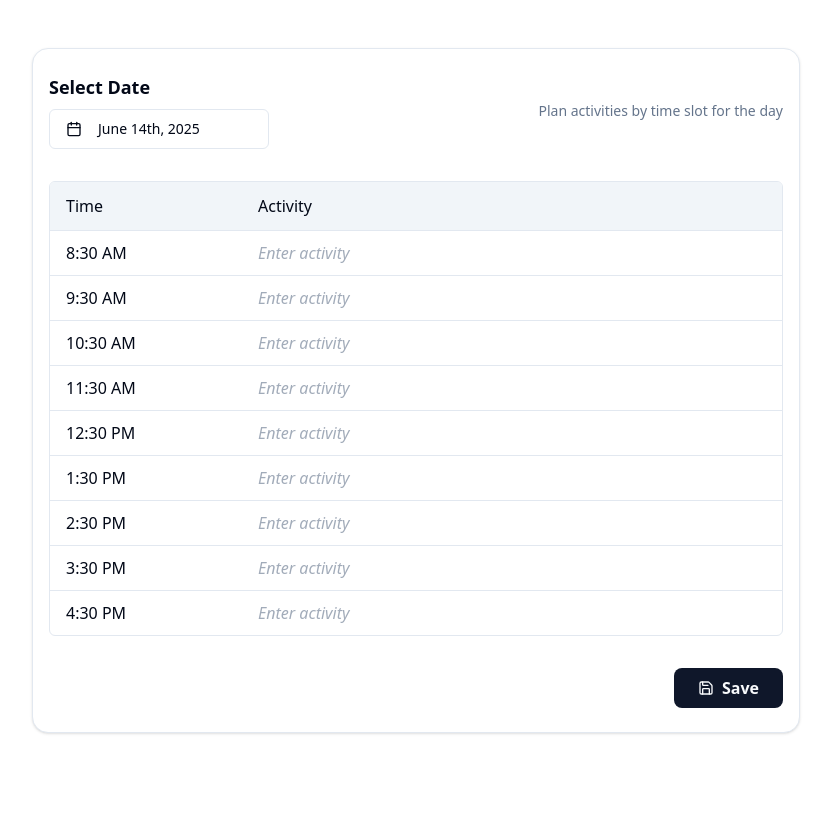
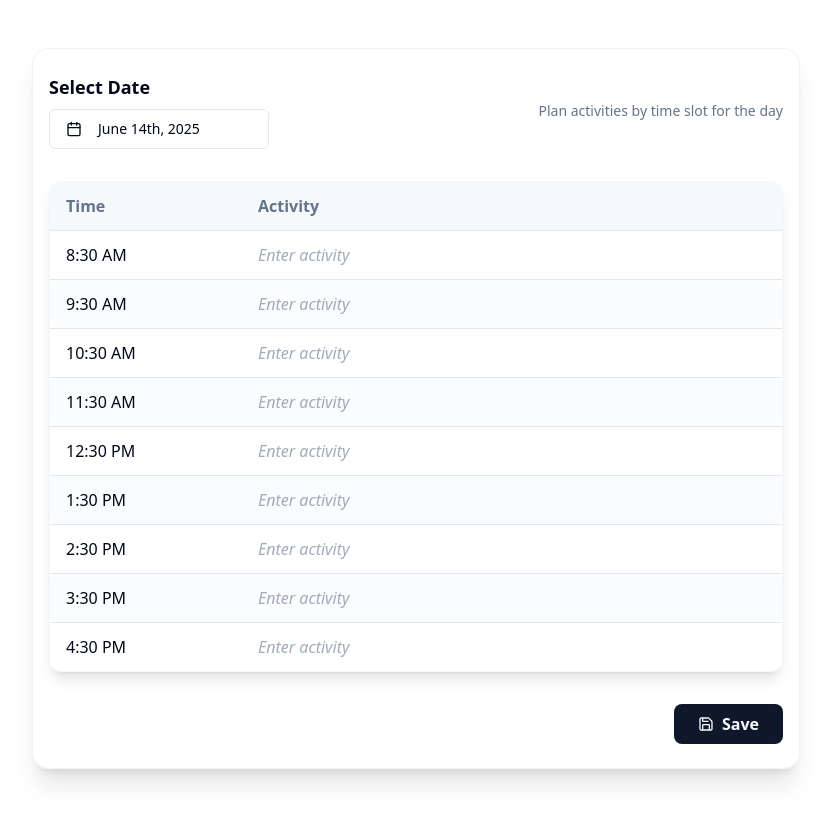
Before and after one commit to prudhvicharan06/mentor-time-scribe, a React (Vite) app: page / in a window 1280 px wide. Shown: the whole page, without its empty margins (224-1055 px from the left). Built offline with nearby package versions, Linux system fonts and the light colour scheme.

Commit message:
Improve table appearance and handle edge cases.

```diff
--- a/src/components/MentorWorkflow.tsx
+++ b/src/components/MentorWorkflow.tsx
@@ -7,6 +7,16 @@ import { Calendar } from "@/components/ui/calendar";
 import { Button } from "@/components/ui/button";
 import { Popover, PopoverContent, PopoverTrigger } from "@/components/ui/popover";
 import { toast } from "@/hooks/use-toast";
+
+// import shadcn/ui table components
+import {
+  Table,
+  TableHeader,
+  TableBody,
+  TableRow,
+  TableHead,
+  TableCell,
+} from "@/components/ui/table";
 
 // Helper: generate time slots given start/end/interval in minutes
 function generateDefaultTimeSlots() {
@@ -44,7 +54,6 @@ export default function MentorWorkflow() {
 
   // Save: show toast with result (could be replaced by API call)
   const handleSave = () => {
-    // Data to save: date + entries
     toast({
       title: "Workflow Saved",
       description: (
@@ -56,7 +65,7 @@ export default function MentorWorkflow() {
   };
 
   return (
-    <div className="w-full max-w-3xl mx-auto mt-12 mb-12 px-4 py-6 bg-card rounded-2xl shadow border">
+    <div className="w-full max-w-3xl mx-auto mt-12 mb-12 px-4 py-6 bg-card rounded-2xl shadow-xl border border-muted animate-fade-in">
       {/* Date Picker */}
       <div className="flex flex-col md:flex-row md:items-center md:justify-between gap-4 mb-8">
         <div>
@@ -90,27 +99,34 @@ export default function MentorWorkflow() {
         <span className="text-sm text-muted-foreground mt-1 md:mt-0">Plan activities by time slot for the day</span>
       </div>
 
-      {/* Editable Table */}
-      <div className="overflow-x-auto rounded-md border bg-background">
-        <table className="min-w-full bg-transparent">
-          <thead>
-            <tr>
-              <th className="py-3 px-4 bg-muted text-left font-medium text-base border-b w-32 md:w-48">Time</th>
-              <th className="py-3 px-4 bg-muted text-left font-medium text-base border-b">Activity</th>
-            </tr>
-          </thead>
-          <tbody>
+      {/* Appealing Table */}
+      <div className="overflow-x-auto bg-background rounded-xl border border-muted/70 shadow-lg">
+        <Table>
+          <TableHeader>
+            <TableRow>
+              <TableHead className="bg-muted/60 text-base font-semibold w-32 md:w-48 rounded-tl-xl">
+                Time
+              </TableHead>
+              <TableHead className="bg-muted/60 text-base font-semibold rounded-tr-xl">
+                Activity
+              </TableHead>
+            </TableRow>
+          </TableHeader>
+          <TableBody>
             {entries.map((entry, idx) => (
-              <tr
+              <TableRow
                 key={idx}
                 className={cn(
-                  "group border-b last:border-b-0 text-base hover:bg-accent transition-colors"
+                  "transition-colors text-base",
+                  idx % 2 === 1 ? "bg-accent/30" : "bg-card", // zebra stripes
+                  "hover:bg-primary/10", // subtle hover
+                  editRow === idx && "ring-2 ring-primary/40"
                 )}
               >
                 {/* Editable Time */}
-                <td
+                <TableCell
                   className={cn(
-                    "py-2.5 px-4 align-middle",
+                    "py-3 px-4 align-middle cursor-pointer rounded-l-lg group",
                     editRow === idx && editField === "time" && "bg-secondary"
                   )}
                   onClick={() => {
@@ -120,7 +136,7 @@ export default function MentorWorkflow() {
                 >
                   {editRow === idx && editField === "time" ? (
                     <input
-                      className="w-28 md:w-36 px-2 py-1 rounded outline-none border focus:border-primary bg-background"
+                      className="w-28 md:w-36 px-2 py-1 rounded outline-none border border-muted focus:border-primary bg-background transition-shadow shadow hover:shadow-md"
                       value={entry.time}
                       autoFocus
                       onBlur={() => { setEditRow(null); setEditField(null); }}
@@ -132,13 +148,13 @@ export default function MentorWorkflow() {
                       }}
                     />
                   ) : (
-                    <span className="cursor-pointer">{entry.time}</span>
+                    <span className="">{entry.time}</span>
                   )}
-                </td>
+                </TableCell>
                 {/* Editable Activity */}
-                <td
+                <TableCell
                   className={cn(
-                    "py-2.5 px-4 align-middle",
+                    "py-3 px-4 align-middle cursor-pointer rounded-r-lg group",
                     editRow === idx && editField === "activity" && "bg-secondary"
                   )}
                   onClick={() => {
@@ -148,7 +164,7 @@ export default function MentorWorkflow() {
                 >
                   {editRow === idx && editField === "activity" ? (
                     <input
-                      className="w-full max-w-xs px-2 py-1 rounded outline-none border focus:border-primary bg-background"
+                      className="w-full max-w-xs px-2 py-1 rounded outline-none border border-muted focus:border-primary bg-background transition-shadow shadow hover:shadow-md"
                       value={entry.activity}
                       autoFocus
                       onBlur={() => { setEditRow(null); setEditField(null); }}
@@ -160,17 +176,19 @@ export default function MentorWorkflow() {
                       }}
                     />
                   ) : (
-                    <span className="cursor-pointer text-muted-foreground">
-                      {entry.activity || <span className="opacity-60 italic">Enter activity</span>}
+                    <span className={cn(
+                      "text-muted-foreground",
+                      !entry.activity && "opacity-60 italic"
+                    )}>
+                      {entry.activity || <span>Enter activity</span>}
                     </span>
                   )}
-                </td>
-              </tr>
+                </TableCell>
+              </TableRow>
             ))}
-          </tbody>
-        </table>
+          </TableBody>
+        </Table>
       </div>
-
       {/* Save Action Bar */}
       <div className="flex justify-end mt-8">
         <Button
```
